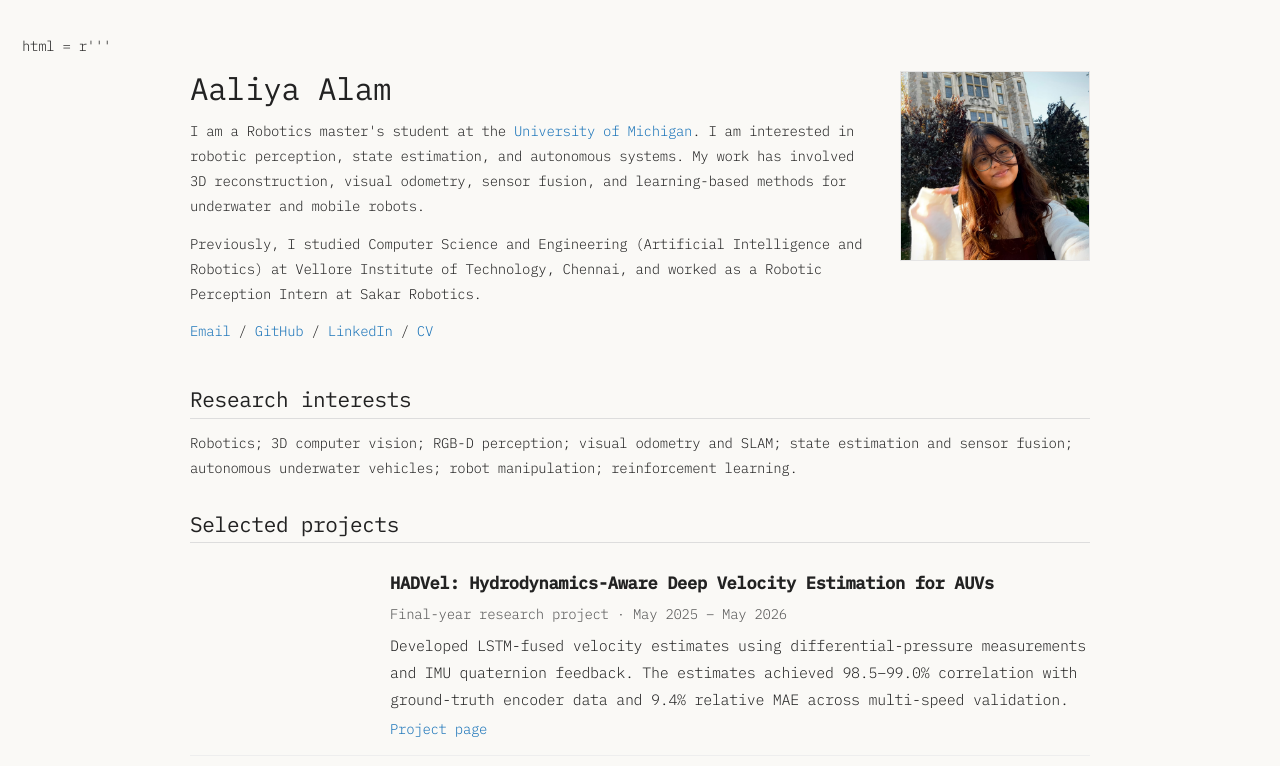
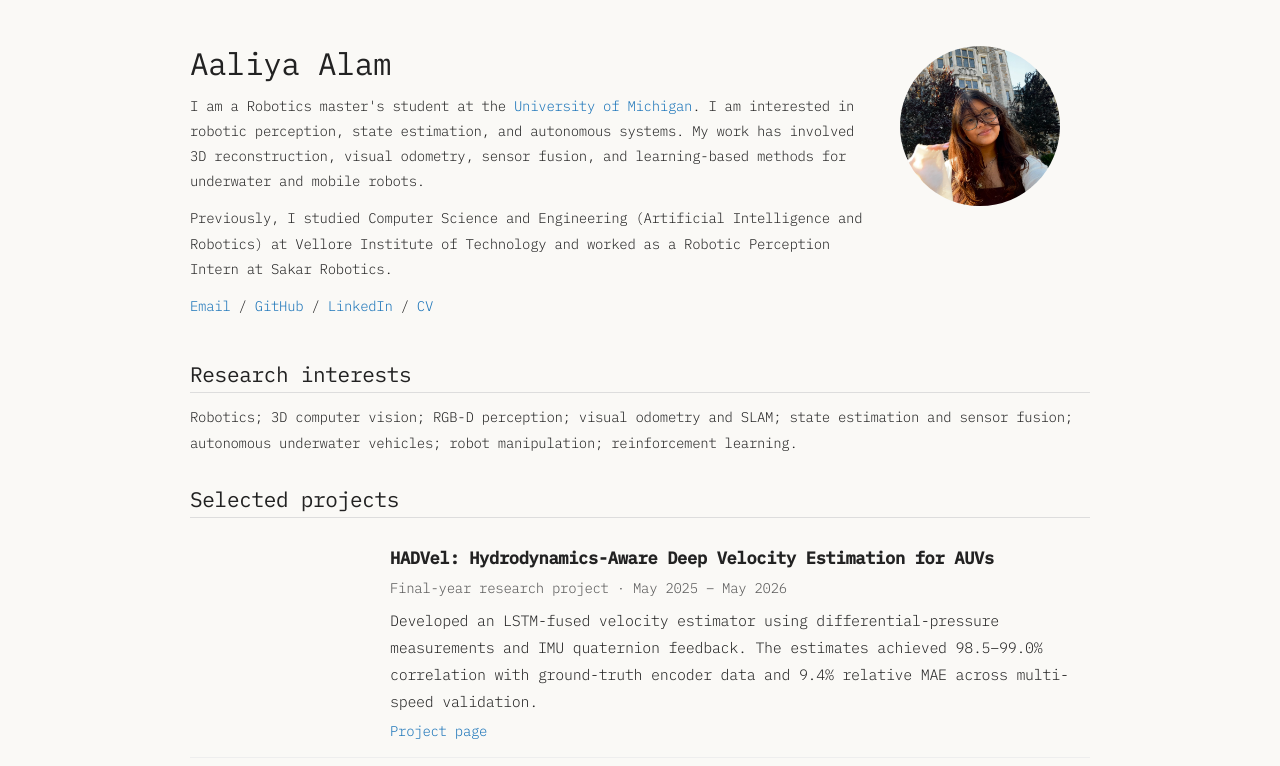
Before and after one commit to aaliya-work/aaliya-work.github.io, a plain HTML site: page index.html in a window 1280 px wide. Shown: the top 766 px of the page. Drawn offline with Linux system fonts and the light colour scheme.

Commit message:
Refactor index.html for layout and content updates
Updated HTML structure and styles, including image dimensions and text corrections.

```diff
--- a/index.html
+++ b/index.html
@@ -1,4 +1,4 @@
-html = r'''<!DOCTYPE html>
+<!DOCTYPE html>
 <html lang="en">
 <head>
   <meta charset="UTF-8">
@@ -46,11 +46,12 @@ html = r'''<!DOCTYPE html>
     .intro p { margin: 0 0 12px; }
     .links { margin-top: 14px; }
     .portrait {
-      width: 190px;
-      height: 190px;
+      width: 160px;
+      height: 160px;
       object-fit: cover;
-      background: #f2f2f2;
-      border: 1px solid #e5e5e5;
+      object-position: center;
+      border-radius: 50%;
+      display: block;
     }
     h2 {
       margin: 31px 0 12px;
@@ -124,7 +125,7 @@ html = r'''<!DOCTYPE html>
       </p>
       <p>
         Previously, I studied Computer Science and Engineering (Artificial Intelligence and Robotics)
-        at Vellore Institute of Technology, Chennai, and worked as a Robotic Perception Intern at
+        at Vellore Institute of Technology and worked as a Robotic Perception Intern at
         Sakar Robotics.
       </p>
       <p class="links">
@@ -158,7 +159,7 @@ html = r'''<!DOCTYPE html>
         <div class="project-title">HADVel: Hydrodynamics-Aware Deep Velocity Estimation for AUVs</div>
         <div class="venue">Final-year research project · May 2025 – May 2026</div>
         <p>
-          Developed LSTM-fused velocity estimates using differential-pressure measurements
+          Developed an LSTM-fused velocity estimator using differential-pressure measurements
           and IMU quaternion feedback. The estimates achieved 98.5–99.0% correlation with
           ground-truth encoder data and 9.4% relative MAE across multi-speed validation.
         </p>
@@ -327,8 +328,5 @@ html = r'''<!DOCTYPE html>
 </div>
 </body>
 </html>
-'''
-
-out = Path("/mnt/data/index.html")
 out.write_text(html, encoding="utf-8")
 print(f"Revised academic-style portfolio saved: {out} ({out.stat().st_size:,} bytes)")
```
